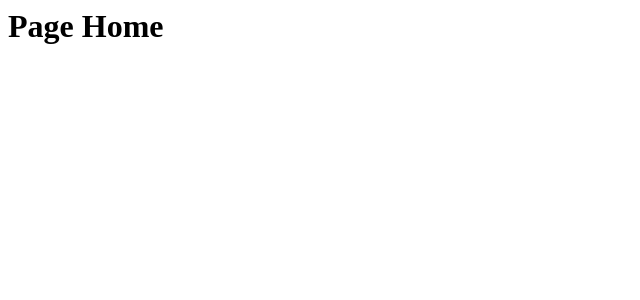
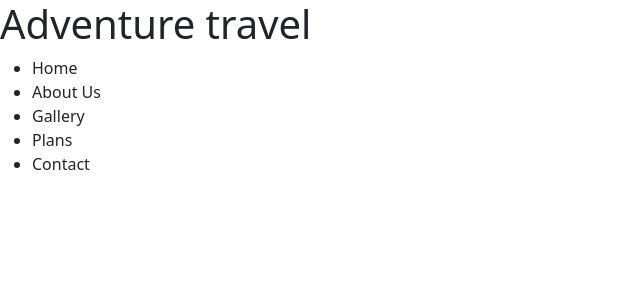
Before and after one commit to JDN1EL/adventure, a Django app: page / in a window 1280 px wide. Shown: the top 300 px of the page, without its empty margins (0-640 px from the left). Run offline with Django 4.2, Linux system fonts and the light colour scheme.

Commit message:
commitei denovo

```diff
--- a/home/templates/home/home.html
+++ b/home/templates/home/home.html
@@ -1 +1,24 @@
-<h1>Page Home</h1>
+<!DOCTYPE html>
+<html lang="pt-br">
+<head>
+    <meta charset="UTF-8">
+    <meta http-equiv="X-UA-Compatible" content="IE=edge">
+    <meta name="viewport" content="width=device-width, initial-scale=1.0">
+    <title>Adventure travel</title>
+    <link href="https://cdn.jsdelivr.net/npm/bootstrap@5.3.0-alpha1/dist/css/bootstrap.min.css" rel="stylesheet" integrity="sha384-GLhlTQ8iRABdZLl6O3oVMWSktQOp6b7In1Zl3/Jr59b6EGGoI1aFkw7cmDA6j6gD" crossorigin="anonymous">
+</head>
+<body>
+    <header>
+        <h1>Adventure travel</h1>
+        <nav>
+            <ul>
+                <li>Home</li>
+                <li>About Us</li>
+                <li>Gallery</li>
+                <li>Plans</li>
+                <li>Contact</li>
+            </ul>
+        </nav>
+    </header>
+</body>
+</html>
```
